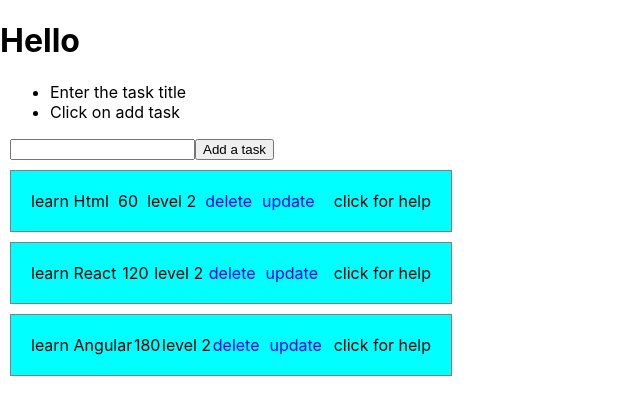
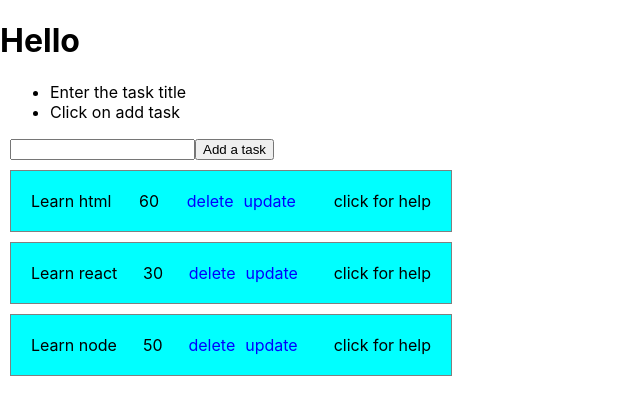
Before and after one commit to yosrReact/formation_react_2022, a React (Create React App) app: page / in a window 1280 px wide. Shown: the top 414 px of the page, without its empty margins (0-640 px from the left). Built offline with nearby package versions, Linux system fonts and the light colour scheme.

Commit message:
props array, function, destructuring

```diff
--- a/src/components/task/Task.js
+++ b/src/components/task/Task.js
@@ -1,14 +1,14 @@
 import React from "react"
 import "./Task.css"
-export default function Task(props) {
+export default function Task({ title, duration }) {
   function help() {
     return <div>click for help</div>
   }
   return (
     <div className="task" style={{ backgroundColor: "cyan" }}>
-      <div className="title">{props.title}</div>
-      <div className="title">{props.duration}</div>
-      <div className="title">{props.details.level}</div>
+      <div className="title">{title}</div>
+      <div className="title">{duration}</div>
+      {/* <div className="title">{details.level}</div> */}
 
       <div className="actions">
         <span>delete</span>
@@ -18,3 +18,22 @@ export default function Task(props) {
     </div>
   )
 }
+
+// export default function Task(props) {
+//   function help() {
+//     return <div>click for help</div>
+//   }
+//   return (
+//     <div className="task" style={{ backgroundColor: "cyan" }}>
+//       <div className="title">{props.title}</div>
+//       <div className="title">{props.duration}</div>
+//       {/* <div className="title">{props.details.level}</div> */}
+
+//       <div className="actions">
+//         <span>delete</span>
+//         <span>update</span>
+//       </div>
+//       {help()}
+//     </div>
+//   )
+// }
--- a/src/components/taskForm/TaskForm.js
+++ b/src/components/taskForm/TaskForm.js
@@ -1,6 +1,8 @@
 import React from "react"
 import "./TaskForm.css"
-export default function TaskForm() {
+export default function TaskForm(props) {
+  // props.sayHello()
+
   const addTask = "Add a task"
   const steps = ["Enter the task title", "Click on add task"]
 
--- /dev/null
+++ b/src/components/tasksList/TasksList.js
@@ -0,0 +1,16 @@
+import React from "react"
+import Task from "./../task/Task"
+export default function TasksList(props) {
+  return (
+    <div className="tasks-list">
+      {props.tasks.map((task) => (
+        <Task key={task._id} title={task.title} duration={task.duration} />
+      ))}
+    </div>
+  )
+}
+
+{
+  /* {task.description}
+        </Task> */
+}
--- a/src/pages/tasksPage/TaskPage.js
+++ b/src/pages/tasksPage/TaskPage.js
@@ -1,32 +1,38 @@
 import React from "react"
 import TaskForm from "../../components/taskForm/TaskForm"
-import Task from "../../components/task/Task"
+import TasksList from "./../../components/tasksList/TasksList"
 
 function TaskPage() {
   const loading = false
+  const tasks = [
+    {
+      _id: "1",
+      title: "Learn html",
+      duration: 60,
+    },
+    {
+      _id: "2",
+      title: "Learn react",
+      duration: 30,
+    },
+    {
+      _id: "3",
+      title: "Learn node",
+      duration: 50,
+    },
+  ]
+  const sayHello = () => {
+    alert("Hello")
+  }
 
   return (
-    <div className="tasks-list">
+    <div>
       {loading ? (
         <div>loading...</div>
       ) : (
         <>
-          <TaskForm />
-          <Task
-            title="learn Html"
-            duration={60}
-            details={{ difficulty: 8, level: "level 2" }}
-          />
-          <Task
-            title="learn React"
-            duration={120}
-            details={{ difficulty: 8, level: "level 2" }}
-          />
-          <Task
-            title="learn Angular"
-            duration={180}
-            details={{ difficulty: 8, level: "level 2" }}
-          />
+          <TaskForm sayHello={sayHello} />
+          <TasksList tasks={tasks} />
         </>
       )}
     </div>
```
Also changed, not shown: src/index.js (+8 -8 lines).
